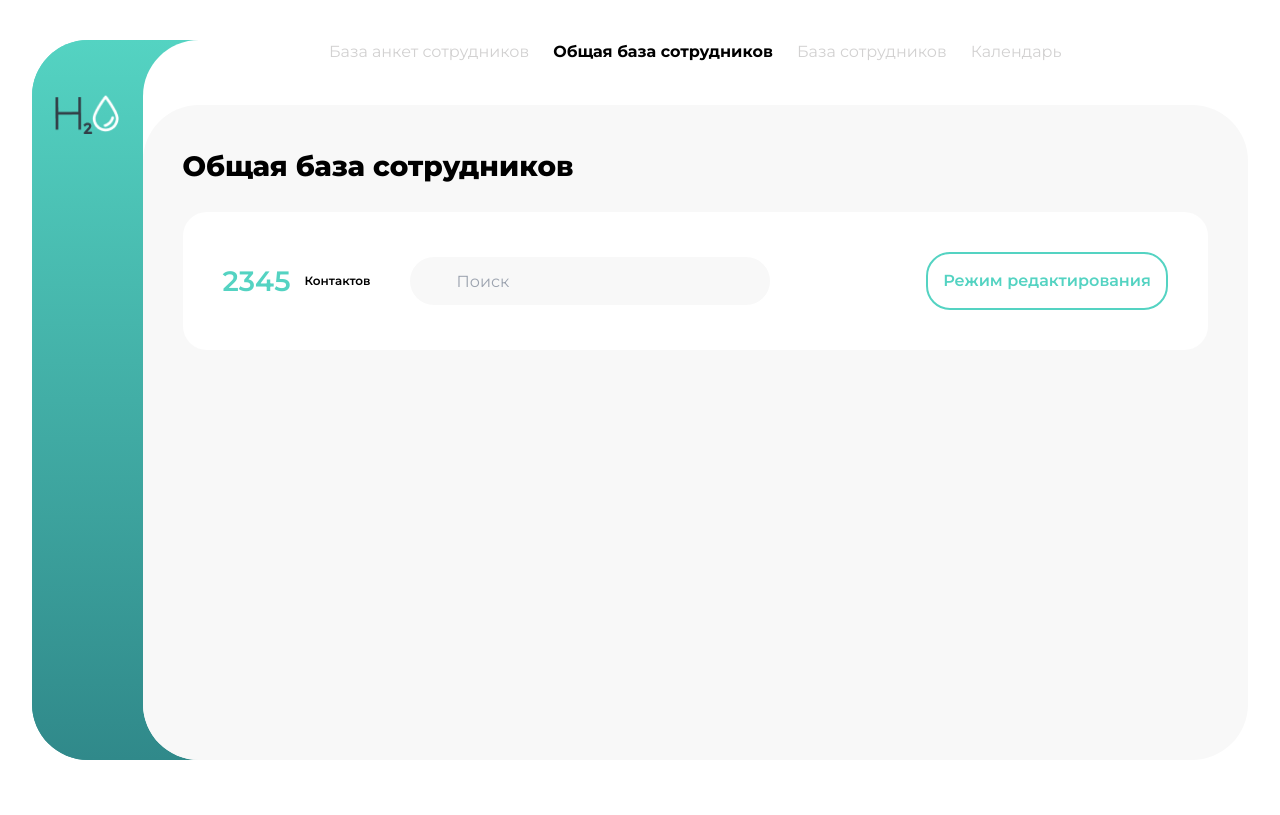
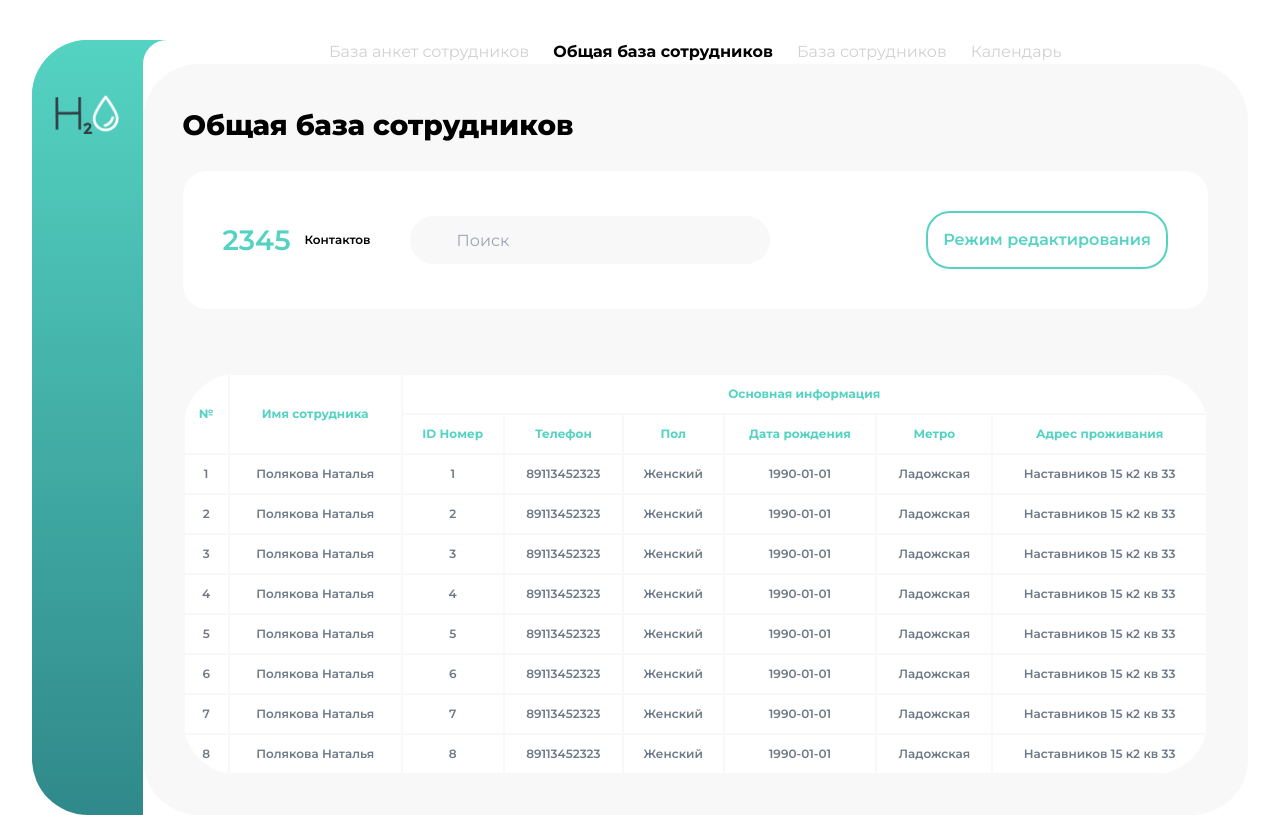
Before and after one commit to sohodoll/h2o, a React (Vite) app: page /full-employees-database in a window 1280 px wide. Built offline with nearby package versions, Linux system fonts and the light colour scheme.

Commit message:
feat: start employees table

```diff
--- a/src/components/Main/GeneralEmployeesPage/GeneralEmployeesPage.tsx
+++ b/src/components/Main/GeneralEmployeesPage/GeneralEmployeesPage.tsx
@@ -1,4 +1,22 @@
+import { store } from 'store/store';
 import styles from './styles.module.css';
+
+const { employees } = store;
+
+const mapped = employees[0].map((employee) => {
+  return (
+    <tr key={employee.id}>
+      <td>{employee.id}</td>
+      <td>{employee.name}</td>
+      <td colSpan={1}>{employee.id}</td>
+      <td colSpan={1}>{employee.cell}</td>
+      <td colSpan={1}>{employee.gender}</td>
+      <td colSpan={1}>{employee.birthDate}</td>
+      <td colSpan={1}>{employee.station}</td>
+      <td colSpan={1}>{employee.address}</td>
+    </tr>
+  );
+});
 
 export const GeneralEmployeesPage = () => {
   return (
@@ -19,6 +37,36 @@ export const GeneralEmployeesPage = () => {
             Режим редактирования
           </button>
         </div>
+
+        <div className={styles.tableContainer}>
+          <table>
+            <colgroup>
+              <col />
+              <col />
+              <col />
+              <col />
+              <col />
+              <col />
+              <col />
+            </colgroup>
+            <thead className={styles.tableHead}>
+              <tr>
+                <th rowSpan={2}>№</th>
+                <th rowSpan={2}>Имя сотрудника</th>
+                <th colSpan={6}>Основная информация</th>
+              </tr>
+              <tr>
+                <th colSpan={1}>ID Номер</th>
+                <th colSpan={1}>Телефон</th>
+                <th colSpan={1}>Пол</th>
+                <th colSpan={1}>Дата рождения</th>
+                <th colSpan={1}>Метро</th>
+                <th colSpan={1}>Адрес проживания</th>
+              </tr>
+            </thead>
+            <tbody className={styles.tableBody}>{mapped}</tbody>
+          </table>
+        </div>
       </div>
     </div>
   );
--- a/src/components/Main/GeneralEmployeesPage/styles.module.css
+++ b/src/components/Main/GeneralEmployeesPage/styles.module.css
@@ -62,3 +62,36 @@
 .button:hover {
   box-shadow: rgba(0, 0, 0, 0.15) 0px 5px 15px 0px;
 }
+
+.tableContainer {
+  margin-top: 4rem;
+  max-height: 25.1rem;
+  overflow: hidden;
+  background: white;
+  border-radius: 56px;
+}
+
+table {
+  width: 100%;
+  border-collapse: collapse;
+}
+
+.tableHead {
+  font-weight: 700;
+  font-size: 12px;
+  color: #54d3c2;
+}
+
+.tableBody {
+  font-weight: 600;
+  font-size: 12px;
+  color: #6d7986;
+}
+
+th,
+td {
+  padding: 10px;
+  border: 2px solid #f8f8f8;
+  text-align: center;
+  vertical-align: middle;
+}
--- a/src/main.tsx
+++ b/src/main.tsx
@@ -3,8 +3,20 @@ import ReactDOM from 'react-dom/client';
 import App from './App';
 import './index.css';
 
-ReactDOM.createRoot(document.getElementById('root') as HTMLElement).render(
-  <React.StrictMode>
-    <App />
-  </React.StrictMode>
-);
+const initialize = () => {
+  ReactDOM.createRoot(document.getElementById('root') as HTMLElement).render(
+    <React.StrictMode>
+      <App />
+    </React.StrictMode>
+  );
+};
+
+window.addEventListener('load', () => {
+  if (window.location.pathname === '/') {
+    const newURL = `${window.location.origin}/full-employees-database`;
+    window.history.replaceState({}, '', newURL);
+    initialize();
+  }
+});
+
+initialize();
--- a/src/store/store.ts
+++ b/src/store/store.ts
@@ -1,17 +1,30 @@
+type Employee = {
+  id: number;
+  name: string;
+  cell: number;
+  gender: string;
+  birthDate: string;
+  station: string;
+  address: string;
+};
+
 const createEmployees = () => {
   const employees = [];
-  for (let i = 0; i < 100; i++) {
-    employees[i] = {
-      id: i + 1,
-      name: `Полякова Наталья`,
-      cell: Number(`89113452323`),
-      gender: `Женский`,
-      birthDate: `1990-01-01`,
-      station: `Ладожская`,
-      address: 'Наставников 15 к2 кв 33',
-    };
+  for (let i = 0; i < 50; i++) {
+    const employeeObjects = [];
+    for (let j = 1; j <= 8; j++) {
+      employeeObjects[j] = {
+        id: i * 8 + j,
+        name: 'Полякова Наталья',
+        cell: 89113452323,
+        gender: 'Женский',
+        birthDate: '1990-01-01',
+        station: 'Ладожская',
+        address: 'Наставников 15 к2 кв 33',
+      };
+    }
+    employees[i] = employeeObjects;
   }
-
   return employees;
 };
 
--- a/vite.config.ts
+++ b/vite.config.ts
@@ -23,6 +23,7 @@ const alias: AliasOptions = getAlias([
   'types',
   'utils',
   'mocks',
+  'store',
 ]);
 
 export default defineConfig({
```
Also changed, not shown: .eslintrc.cjs.
